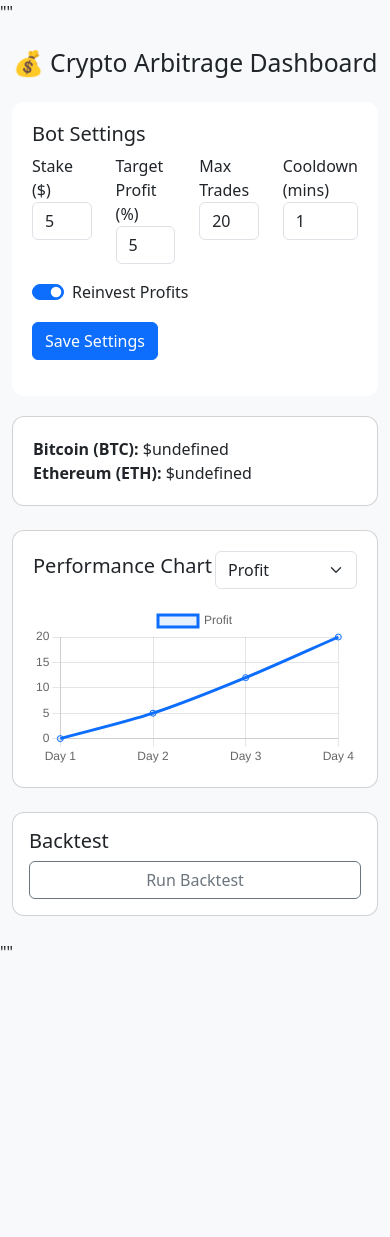
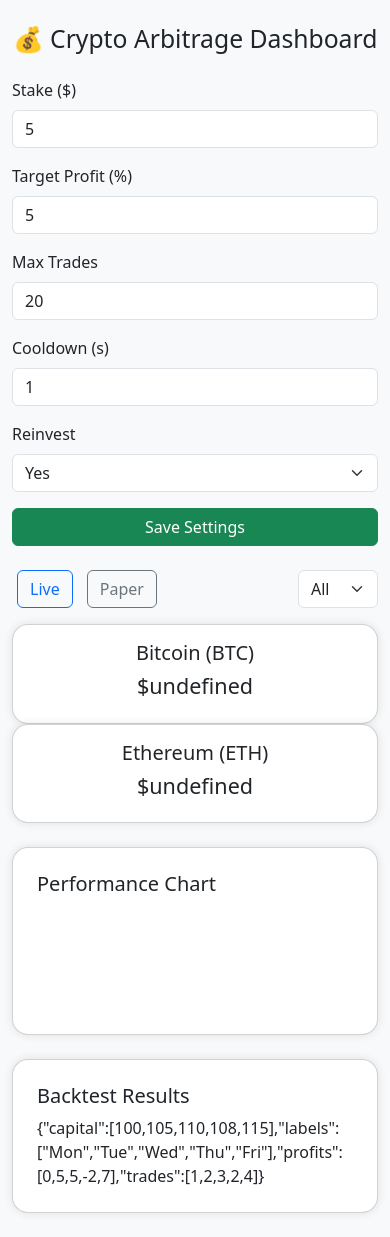
Before and after one commit to clement-mbogo/crypto-arbirtage-dashboard, a Flask app: page / in a window 390 px wide. Before the commit the page ends 951 px from the top, so only its background shows below. Run offline with Flask 3, Linux system fonts and the light colour scheme; data that the repository does not hold is empty.

Commit message:
final app html

```diff
--- a/app.py
+++ b/app.py
@@ -1,38 +1,35 @@
 from flask import Flask, render_template, jsonify, request
+import requests
 import json
 import random
-import requests
 import os
+from datetime import datetime
 
 app = Flask(__name__)
 
-SETTINGS_FILE = 'settings.json'
-TRADE_FILE = 'trades.json'
+SETTINGS_FILE = "settings.json"
+BACKTEST_FILE = "backtest.json"
 
-# Utility Functions
-def load_settings():
-    if os.path.exists(SETTINGS_FILE):
-        with open(SETTINGS_FILE) as f:
-            return json.load(f)
-    return {
-        "stake": 5,
-        "target_profit": 5,
-        "max_trades": 20,
-        "cooldown": 1,
-        "reinvest": True
-    }
+# Load settings
+if not os.path.exists(SETTINGS_FILE):
+    with open(SETTINGS_FILE, "w") as f:
+        json.dump({
+            "stake": 5,
+            "target_profit": 5,
+            "max_trades": 20,
+            "cooldown": 1,
+            "reinvest": True
+        }, f)
 
-def save_settings(data):
-    with open(SETTINGS_FILE, 'w') as f:
-        json.dump(data, f, indent=2)
+# Route: Home
+@app.route("/")
+def index():
+    with open(SETTINGS_FILE) as f:
+        settings = json.load(f)
+    return render_template("dashboard.html", settings=settings)
 
-# Routes
-@app.route('/')
-def dashboard():
-    settings = load_settings()
-    return render_template('dashboard.html', settings=settings)
-
-@app.route('/prices')
+# Route: Prices
+@app.route("/prices")
 def prices():
     try:
         url = "https://api.coingecko.com/api/v3/simple/price?ids=bitcoin,ethereum&vs_currencies=usd"
@@ -40,26 +37,36 @@
         response.raise_for_status()
         data = response.json()
         return jsonify({
-            "BTC": data["bitcoin"]["usd"],
-            "ETH": data["ethereum"]["usd"]
+            "btc": data.get("bitcoin", {}).get("usd", "N/A"),
+            "eth": data.get("ethereum", {}).get("usd", "N/A")
         })
-    except Exception as e:
-        print("Error fetching prices:", e)
-        return jsonify({"BTC": None, "ETH": None}), 500
+    except requests.exceptions.RequestException as e:
+        print(f"Error fetching prices: {e}")
+        return jsonify({"btc": "Error", "eth": "Error"}), 500
 
-@app.route('/settings', methods=['GET', 'POST'])
-def settings():
-    if request.method == 'POST':
-        data = request.get_json()
-        save_settings(data)
-        return jsonify({"status": "saved"})
-    return jsonify(load_settings())
+# Route: Update Settings
+@app.route("/settings", methods=["GET", "POST"])
+def update_settings():
+    if request.method == "POST":
+        data = request.json
+        with open(SETTINGS_FILE, "w") as f:
+            json.dump(data, f)
+        return jsonify({"message": "Settings updated"})
+    else:
+        with open(SETTINGS_FILE) as f:
+            return jsonify(json.load(f))
 
-@app.route('/backtest')
+# Route: Backtest (static demo data)
+@app.route("/backtest")
 def backtest():
-    # Placeholder: simulate backtest result
-    growth = [100 + i * random.uniform(0.5, 1.5) for i in range(20)]
-    return jsonify({"growth": growth})
+    # Return dummy performance data
+    return jsonify({
+        "labels": ["Mon", "Tue", "Wed", "Thu", "Fri"],
+        "capital": [100, 105, 110, 108, 115],
+        "profits": [0, 5, 5, -2, 7],
+        "trades": [1, 2, 3, 2, 4]
+    })
 
-if __name__ == '__main__':
-    app.run(debug=True)
+# Start
+if __name__ == "__main__":
+    app.run(debug=True, host="0.0.0.0", port=5000)
--- a/templates/dashboard.html
+++ b/templates/dashboard.html
@@ -1,158 +1,152 @@
-""<!DOCTYPE html>
+<!DOCTYPE html>
 <html lang="en">
 <head>
     <meta charset="UTF-8">
-    <meta name="viewport" content="width=device-width, initial-scale=1.0">
     <title>Crypto Arbitrage Dashboard</title>
-    <link href="https://cdn.jsdelivr.net/npm/bootstrap@5.3.3/dist/css/bootstrap.min.css" rel="stylesheet">
+    <link rel="stylesheet" href="https://cdn.jsdelivr.net/npm/bootstrap@5.3.0/dist/css/bootstrap.min.css">
     <script src="https://cdn.jsdelivr.net/npm/chart.js"></script>
     <style>
-        body {
-            background-color: #f8f9fa;
-        }
-        .card {
-            border-radius: 12px;
-        }
-        .settings-section {
-            background-color: #ffffff;
-            border-radius: 12px;
-            padding: 20px;
-            margin-bottom: 20px;
-        }
-        .graph-section {
-            background-color: #ffffff;
-            border-radius: 12px;
-            padding: 20px;
-        }
-        .price-box {
-            display: flex;
-            justify-content: space-around;
-            padding: 20px;
-        }
+        .card { border-radius: 1rem; box-shadow: 0 0 10px rgba(0,0,0,0.1); }
+        .toggle-btn { margin: 0 5px; }
     </style>
 </head>
-<body>
-<div class="container my-4">
-    <h2 class="mb-4 text-center">💰 Crypto Arbitrage Dashboard</h2>
+<body class="bg-light">
+    <div class="container py-4">
+        <h2 class="text-center mb-4">💰 Crypto Arbitrage Dashboard</h2>
 
-    <div class="settings-section">
-        <h5>Bot Settings</h5>
-        <form id="settingsForm">
-            <div class="row mb-3">
-                <div class="col">
-                    <label>Stake ($)</label>
-                    <input type="number" id="stake" class="form-control" required>
+        <!-- Settings Form -->
+        <form action="/settings" method="post" class="row g-3 mb-4">
+            <div class="col-md-2">
+                <label for="stake" class="form-label">Stake ($)</label>
+                <input type="number" id="stake" name="stake" class="form-control" value="{{ settings.get('stake', 5) }}">
             </div>
-                <div class="col">
-                    <label>Target Profit (%)</label>
-                    <input type="number" id="target_profit" class="form-control" required>
+            <div class="col-md-2">
+                <label for="target_profit" class="form-label">Target Profit (%)</label>
+                <input type="number" id="target_profit" name="target_profit" class="form-control" value="{{ settings.get('target_profit', 5) }}">
             </div>
-                <div class="col">
-                    <label>Max Trades</label>
-                    <input type="number" id="max_trades" class="form-control" required>
+            <div class="col-md-2">
+                <label for="max_trades" class="form-label">Max Trades</label>
+                <input type="number" id="max_trades" name="max_trades" class="form-control" value="{{ settings.get('max_trades', 20) }}">
             </div>
-                <div class="col">
-                    <label>Cooldown (mins)</label>
-                    <input type="number" id="cooldown" class="form-control" required>
+            <div class="col-md-2">
+                <label for="cooldown" class="form-label">Cooldown (s)</label>
+                <input type="number" id="cooldown" name="cooldown" class="form-control" value="{{ settings.get('cooldown', 60) }}">
+            </div>
+            <div class="col-md-2">
+                <label for="reinvest" class="form-label">Reinvest</label>
+                <select id="reinvest" name="reinvest" class="form-select">
+                    <option value="true" {% if settings.get('reinvest') == True %}selected{% endif %}>Yes</option>
+                    <option value="false" {% if settings.get('reinvest') == False %}selected{% endif %}>No</option>
+                </select>
+            </div>
+            <div class="col-md-2 d-flex align-items-end">
+                <button class="btn btn-success w-100">Save Settings</button>
+            </div>
+        </form>
+
+        <!-- Controls -->
+        <div class="d-flex justify-content-between align-items-center mb-3">
+            <div>
+                <button class="btn btn-outline-primary toggle-btn" onclick="toggleMode('live')">Live</button>
+                <button class="btn btn-outline-secondary toggle-btn" onclick="toggleMode('paper')">Paper</button>
+            </div>
+            <div>
+                <select id="pairFilter" class="form-select w-auto">
+                    <option value="all">All</option>
+                    <option value="BTC">BTC</option>
+                    <option value="ETH">ETH</option>
+                </select>
             </div>
         </div>
-            <div class="form-check form-switch">
-                <input class="form-check-input" type="checkbox" id="reinvest">
-                <label class="form-check-label" for="reinvest">Reinvest Profits</label>
+
+        <!-- Price Cards -->
+        <div class="row mb-4">
+            <div class="col-md-6">
+                <div class="card p-3 text-center">
+                    <h5>Bitcoin (BTC)</h5>
+                    <h4 id="btc-price">Loading...</h4>
                 </div>
-            <button type="submit" class="btn btn-primary mt-3">Save Settings</button>
-        </form>
+            </div>
+            <div class="col-md-6">
+                <div class="card p-3 text-center">
+                    <h5>Ethereum (ETH)</h5>
+                    <h4 id="eth-price">Loading...</h4>
+                </div>
+            </div>
         </div>
 
-    <div class="price-box card mb-4">
-        <div><strong>Bitcoin (BTC):</strong> <span id="btcPrice">Loading...</span></div>
-        <div><strong>Ethereum (ETH):</strong> <span id="ethPrice">Loading...</span></div>
+        <!-- Chart -->
+        <div class="card p-4 mb-4">
+            <h5>Performance Chart</h5>
+            <canvas id="growthChart" height="100"></canvas>
         </div>
 
-    <div class="graph-section card mb-4">
-        <div class="d-flex justify-content-between align-items-center mb-3">
-            <h5>Performance Chart</h5>
-            <select id="chartType" class="form-select w-auto">
-                <option value="profit">Profit</option>
-                <option value="capital">Capital</option>
-                <option value="trades">Trade Count</option>
-            </select>
-        </div>
-        <canvas id="growthChart"></canvas>
-    </div>
-
-    <div class="card p-3">
-        <h5>Backtest</h5>
-        <button class="btn btn-outline-secondary" onclick="window.location.href='/backtest'">Run Backtest</button>
+        <!-- Backtest Section -->
+        <div class="card p-4">
+            <h5>Backtest Results</h5>
+            <div id="backtestResults">Loading...</div>
         </div>
     </div>
 
     <script>
-    async function fetchPrices() {
-        try {
-            const response = await fetch("/prices");
-            const data = await response.json();
-            document.getElementById("btcPrice").textContent = `$${data.bitcoin}`;
-            document.getElementById("ethPrice").textContent = `$${data.ethereum}`;
-        } catch {
-            document.getElementById("btcPrice").textContent = "Error";
-            document.getElementById("ethPrice").textContent = "Error";
-        }
-    }
-
-    async function loadSettings() {
-        const response = await fetch("/settings");
-        const settings = await response.json();
-        document.getElementById("stake").value = settings.stake;
-        document.getElementById("target_profit").value = settings.target_profit;
-        document.getElementById("max_trades").value = settings.max_trades;
-        document.getElementById("cooldown").value = settings.cooldown;
-        document.getElementById("reinvest").checked = settings.reinvest;
-    }
-
-    document.getElementById("settingsForm").addEventListener("submit", async (e) => {
-        e.preventDefault();
-        const payload = {
-            stake: +document.getElementById("stake").value,
-            target_profit: +document.getElementById("target_profit").value,
-            max_trades: +document.getElementById("max_trades").value,
-            cooldown: +document.getElementById("cooldown").value,
-            reinvest: document.getElementById("reinvest").checked
-        };
-        await fetch("/settings", {
-            method: "POST",
-            headers: { 'Content-Type': 'application/json' },
-            body: JSON.stringify(payload)
-        });
-        alert("Settings saved!");
-    });
-
-    function renderChart(dataType = "profit") {
-        const ctx = document.getElementById('growthChart').getContext('2d');
-        const chart = new Chart(ctx, {
-            type: 'line',
-            data: {
-                labels: ["Day 1", "Day 2", "Day 3", "Day 4"],
-                datasets: [{
-                    label: dataType.charAt(0).toUpperCase() + dataType.slice(1),
-                    data: dataType === "capital" ? [100, 120, 140, 170] : dataType === "trades" ? [1, 3, 5, 6] : [0, 5, 12, 20],
-                    borderColor: "#0d6efd",
-                    backgroundColor: "rgba(13,110,253,0.1)",
-                    tension: 0.3
-                }]
-            }
-        });
-
-        document.getElementById("chartType").addEventListener("change", (e) => {
-            chart.destroy();
-            renderChart(e.target.value);
+        function fetchPrices() {
+            fetch("/prices")
+                .then(res => res.json())
+                .then(data => {
+                    document.getElementById("btc-price").innerText = "$" + data.bitcoin;
+                    document.getElementById("eth-price").innerText = "$" + data.ethereum;
+                })
+                .catch(err => {
+                    document.getElementById("btc-price").innerText = "Error";
+                    document.getElementById("eth-price").innerText = "Error";
                 });
         }
 
+        function loadChart() {
+            fetch("/real_growth")
+                .then(res => res.json())
+                .then(data => {
+                    const ctx = document.getElementById("growthChart").getContext("2d");
+                    new Chart(ctx, {
+                        type: 'line',
+                        data: {
+                            labels: data.timestamps,
+                            datasets: [
+                                {
+                                    label: 'Capital ($)',
+                                    data: data.capital,
+                                    borderColor: 'green',
+                                    tension: 0.3
+                                },
+                                {
+                                    label: 'Profit ($)',
+                                    data: data.profit,
+                                    borderColor: 'blue',
+                                    tension: 0.3
+                                }
+                            ]
+                        },
+                        options: {
+                            responsive: true
+                        }
+                    });
+                });
+        }
+
+        function toggleMode(mode) {
+            alert("Switched to " + mode + " mode (simulated toggle)");
+        }
+
+        function loadBacktest() {
+            fetch("/backtest")
+                .then(res => res.text())
+                .then(html => document.getElementById("backtestResults").innerHTML = html);
+        }
+
         fetchPrices();
-    loadSettings();
-    renderChart();
-    setInterval(fetchPrices, 60000);
+        loadChart();
+        loadBacktest();
+        setInterval(fetchPrices, 30000);
     </script>
 </body>
-</html>""
+</html>
```
Lines whose indentation alone changed are shown as unchanged.
